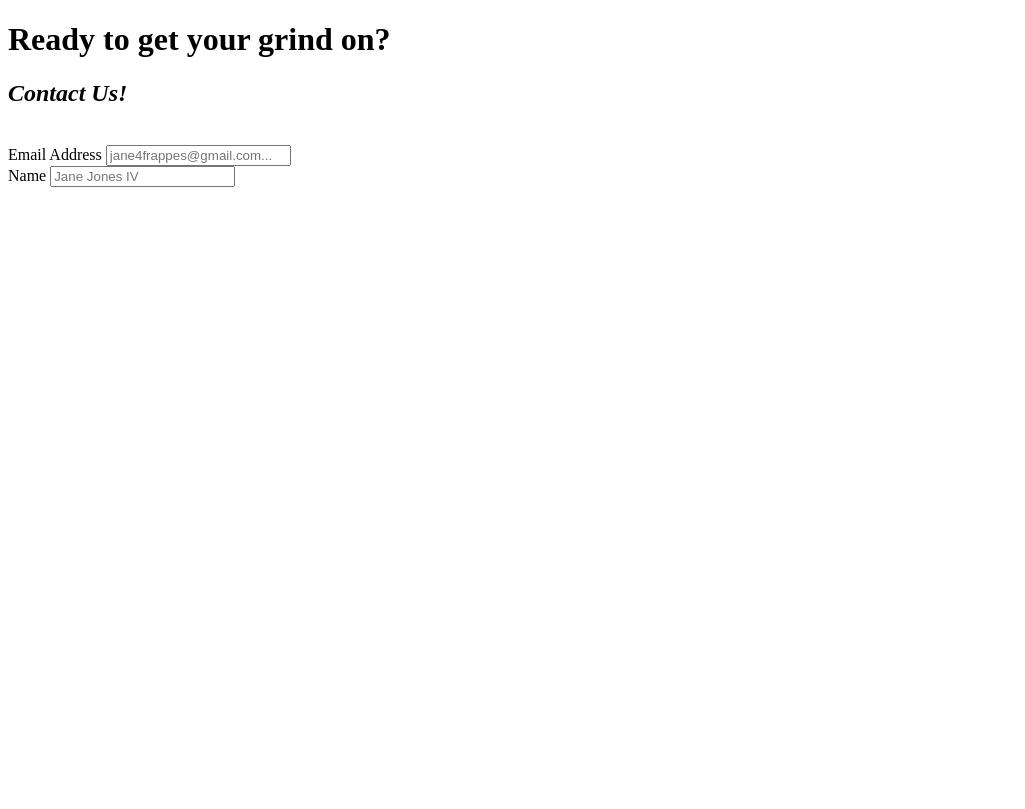
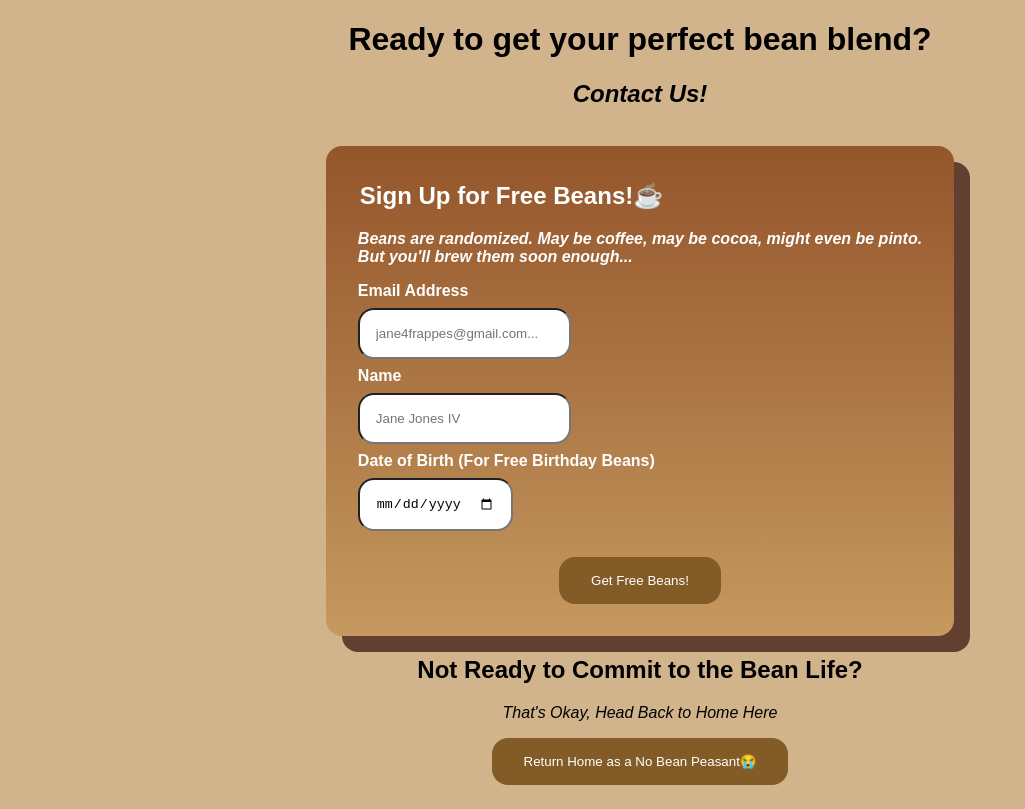
Before and after one commit to ANIO-Official/the-daily-grind, a website: page public/contact.html in a window 1280 px wide. Shown: the whole page, without its empty margins (0-1025 px from the left). Drawn offline with Linux system fonts and the light colour scheme.

Commit message:
Updates to CSS and HTML Page. Fixed Bug with CSS not displaying. Added Middleware. Added README.

```diff
--- a/public/contact.html
+++ b/public/contact.html
@@ -1,21 +1,45 @@
 <!DOCTYPE html>
 <html lang="en">
-<head>
-    <meta charset="UTF-8">
-    <meta name="viewport" content="width=device-width, initial-scale=1.0">
+  <head>
+    <meta charset="UTF-8" />
+    <meta name="viewport" content="width=device-width, initial-scale=1.0" />
+    <link rel="stylesheet" href="styles.css" />
     <title>Daily Grind ☕ | Contact Us</title>
-</head>
-<body>
-    <h1>Ready to get your grind on?</h1>
+  </head>
+  <body>
+    <h1>Ready to get your perfect bean blend?</h1>
     <h2><i>Contact Us!</i></h2>
-    <br>
+    <br />
+    <div id="signup-form-container">
+      <form id="signup-form">
+        <div id="signup-fields">
+            <legend><h2>Sign Up for Free Beans!☕</h2></legend>
+            <p><i>Beans are randomized. May be coffee, may be cocoa, might even be pinto.
+                <br/>
+                But you'll brew them soon enough...
+            </i></p>
+          <label>Email Address</label>
+          <br />
+          <input class="signup-field" type="email" placeholder="jane4frappes@gmail.com..." />
+          <br />
+          <label>Name</label>
+          <br />
+          <input class="signup-field" type="text" placeholder="Jane Jones IV" />
+          <br/>
+          <label>Date of Birth (For Free Birthday Beans)</label>
+          <br />
+          <input class="signup-field" type="date"/>
+        </div>
 
-    <form>
-        <label>Email Address</label>
-        <input type="email" placeholder="jane4frappes@gmail.com..."/>
-        <br/>
-        <label>Name</label>
-        <input type="text" placeholder="Jane Jones IV"/>
-    </form>
-</body>
+        <br />
+        <button>Get Free Beans!</button>
+      </form>
+    </div>
+
+    <h2>Not Ready to Commit to the Bean Life?</h2>
+    <p><i>That's Okay, Head Back to Home Here</i></p>
+    <a href="http://localhost:3000"
+      ><button>Return Home as a No Bean Peasant😭</button></a
+    >
+  </body>
 </html>
--- /dev/null
+++ b/public/styles.css
@@ -0,0 +1,62 @@
+body{
+    font-family: Arial, Helvetica, sans-serif;
+    text-align: center;
+    background-color: tan;
+}
+button{
+    padding: 1rem 2rem;
+    border-radius: 1rem;
+    background-color: rgb(131, 91, 38);
+    color: white;
+    margin-bottom: 1rem;
+    border: none;
+}
+
+button:hover{
+    scale: 1.1;
+}
+button:active{
+    background-color: rgb(97, 58, 31);
+}
+
+li{
+    width: fit-content;
+    margin-bottom: 0.5rem;
+    font-size: 1.25rem;
+}
+
+#bean-reasons{
+    display: flex;
+    flex-direction: column;
+    justify-content: space-between;
+    align-items: center;
+}
+
+#signup-form-container{
+    display: flex;
+    flex-direction: row;
+    justify-content: center;
+    align-items: center;
+}
+
+#signup-form{
+    background: linear-gradient(rgb(148, 85, 43), rgb(197, 153, 95));
+    color: white;
+    text-align: start;
+    font-weight: bolder;
+    border-radius: 1rem;
+    height:fit-content;
+    width: fit-content;
+    padding: 1rem 2rem;
+    display: flex;
+    flex-direction: column;
+    justify-content: space-between;
+    align-items: center;
+    filter: drop-shadow(1rem 1rem 0 rgba(61, 23, 18, 0.747));
+}
+
+.signup-field{
+    margin: 0.5rem 0;
+    padding: 1rem;
+    border-radius: 1rem;
+}
```
Also changed, not shown: public/index.html (+26 -6 lines), server.js (+6 -3 lines), README.md (added).
